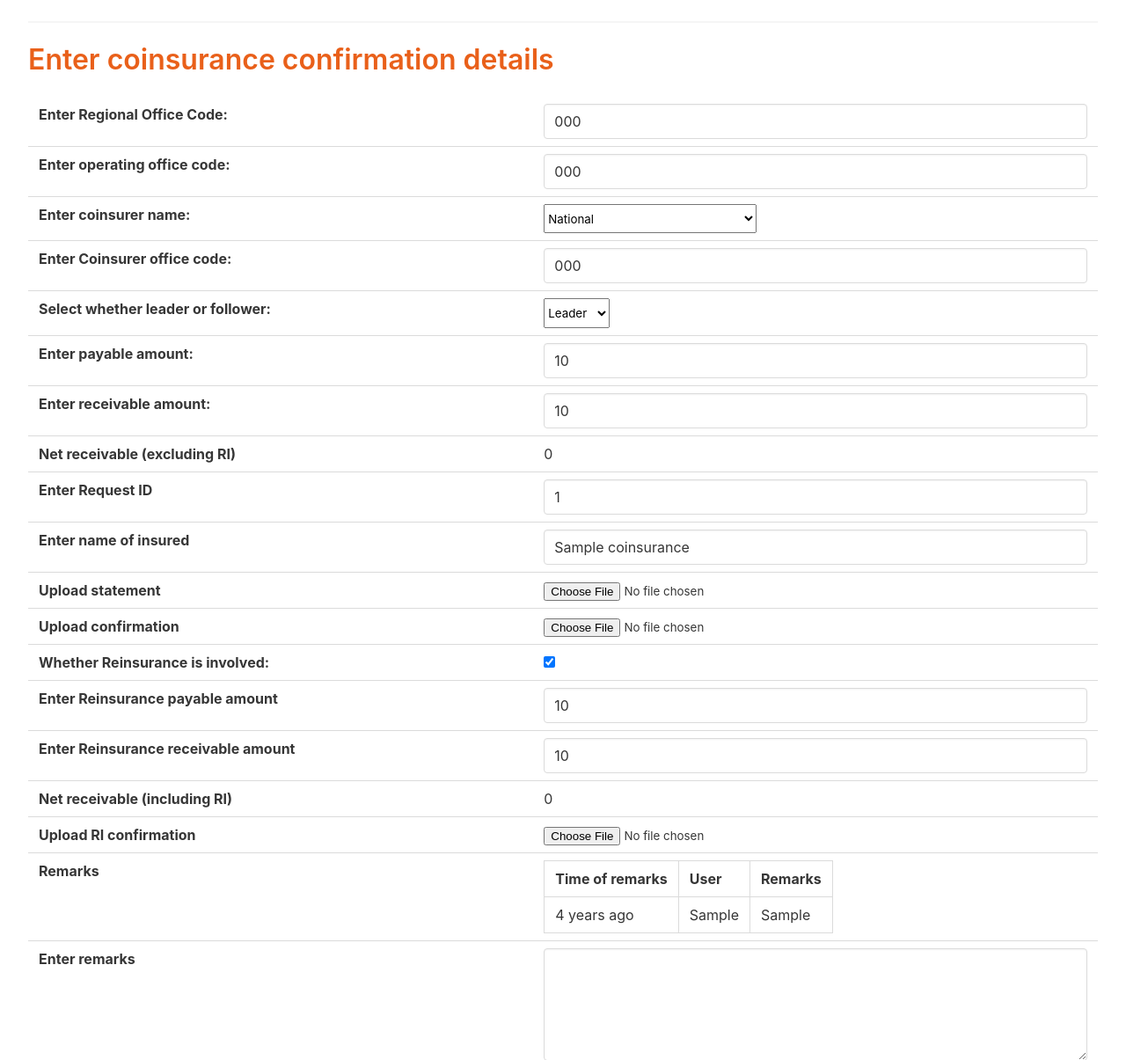
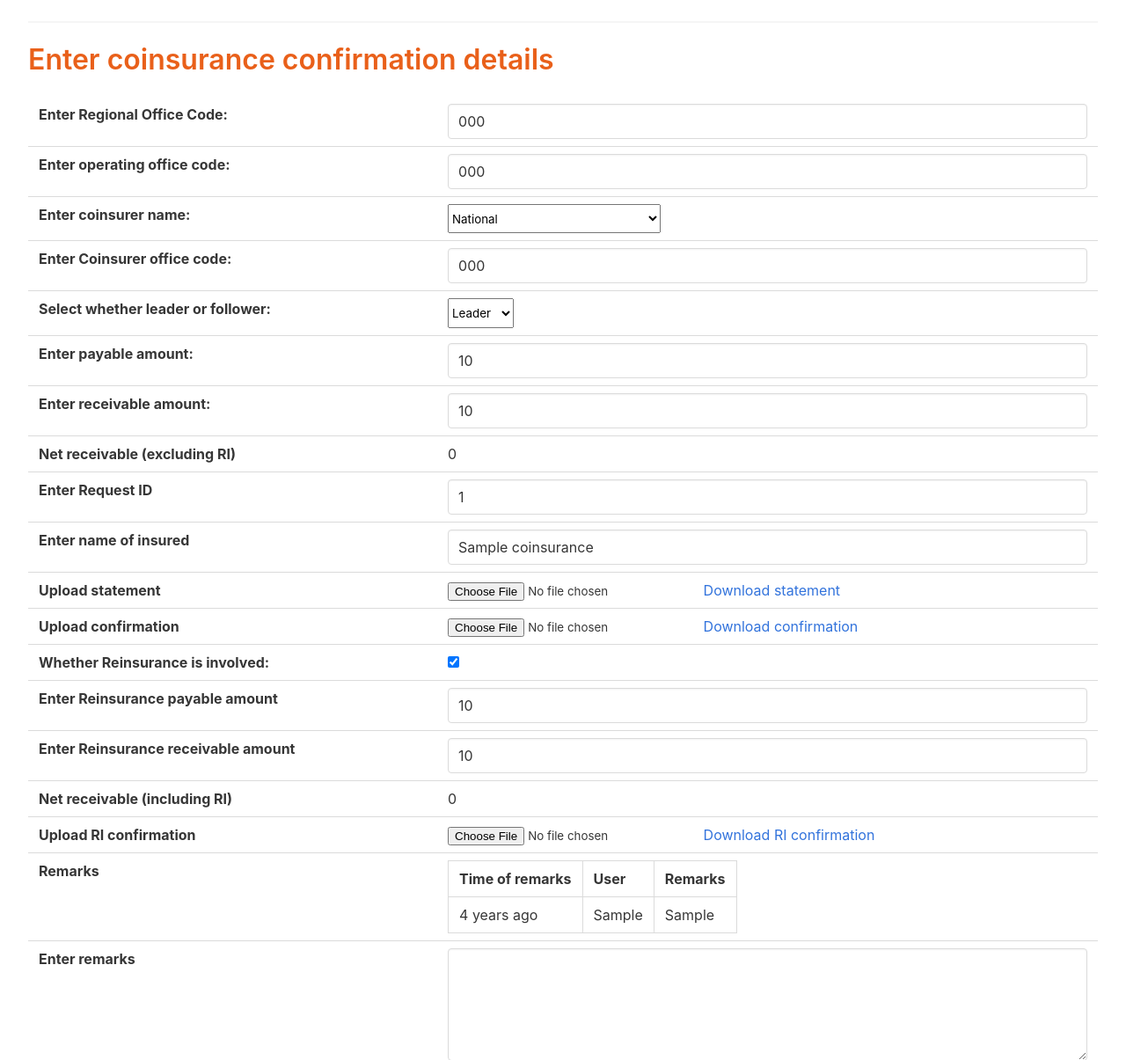
Before and after one commit to jokerdino/cfac_portal, a Flask app: page /coinsurance/edit/1 in a window 1280 px wide; the page is wider, and only the part inside the window is pictured. Shown: the part 56-1261 px from the top of that part at 88% size. Run offline with Flask 3, Linux system fonts and the light colour scheme; a user stored in the database is signed in; tables that the repository leaves empty hold one stand-in row (values such as "Sample post"); some libraries are stand-ins or nearby versions.

Commit message:
Add links to download statement, confirmation and RI confirmation in edit page

```diff
--- a/app/coinsurance/coinsurance_routes.py
+++ b/app/coinsurance/coinsurance_routes.py
@@ -610,6 +610,7 @@ def edit_coinsurance_entry(coinsurance_id):
         enable_save_button=enable_save_button,
         update_settlement=update_settlement,
         humanize_datetime=humanize_datetime,
+        edit=True,
     )
 
 
--- a/app/coinsurance/templates/edit_coinsurance_entry.html
+++ b/app/coinsurance/templates/edit_coinsurance_entry.html
@@ -27,21 +27,36 @@
         <tr><th>{{ form.type_of_transaction.label }}</th>    <td>{{ form.type_of_transaction(class='select')}}</td></tr>
         <tr><th>{{ form.payable_amount.label }}</th>    <td onload="calculateSum()" onkeyup="calculateSum()">{{ form.payable_amount(class='input') }}</td></tr>
         <tr><th>{{ form.receivable_amount.label }}</th>    <td onload="calculateSum()" onkeyup="calculateSum()">{{ form.receivable_amount(class='input') }}</td></tr>
-
         <tr><th><label id="label_before_ri">Net payable (excluding RI)</label></th> <td><label id="cal_direct_amount"></label></td></tr>
-
         <tr><th>{{ form.request_id.label }}</th>    <td>{{ form.request_id(class='input')}}</td></tr>
         <tr><th>{{ form.name_of_insured.label }}</th>    <td>{{ form.name_of_insured(class='input')}}</td></tr>
 
-       <tr><th>{{ form.statement.label }}</th>    <td>{{ form.statement }}</td></tr>
-       <tr><th>{{ form.confirmation.label }}</th>    <td>{{ form.confirmation }}</td></tr>
+        <tr><th>{{ form.statement.label }}</th>    <td>{{ form.statement }}
+
+        {% if edit and coinsurance.statement %}
+        <a href='{{ url_for("coinsurance.download_document", requirement="statement", coinsurance_id = coinsurance.id ) }}'>Download statement</a>
+        {% elif edit %} Statement not uploaded {% endif %}
+        </td></tr>
+
+        <tr><th>{{ form.confirmation.label }}</th>    <td>{{ form.confirmation }}
+
+        {% if edit and coinsurance.confirmation %}
+        <a href='{{ url_for("coinsurance.download_document", requirement="confirmation", coinsurance_id = coinsurance.id ) }}'>Download confirmation</a>
+        {% elif edit %} Confirmation not uploaded {% endif %}
+        </td></tr>
 
         <tr><th>{{ form.bool_reinsurance.label }}</th>    <td>{{ form.bool_reinsurance(class='checkbox') }}</td></tr>
         {% if form.bool_reinsurance.data %}
         <tr><th>{{ form.int_ri_payable_amount.label }}</th>    <td onkeyup="calculateSum()">{{ form.int_ri_payable_amount(class='input') }}</td></tr>
         <tr><th>{{ form.int_ri_receivable_amount.label }}</th>    <td onkeyup="calculateSum()">{{ form.int_ri_receivable_amount(class='input') }}</td></tr>
         <tr><th><label id="label_after_ri">Net payable (including RI)</label></th> <td ><label id="cal_ri_amount"> </label></td></tr>
-       <tr><th>{{ form.ri_confirmation.label }}</th>    <td>{{ form.ri_confirmation }}</td></tr>
+
+        <tr><th>{{ form.ri_confirmation.label }}</th>    <td>{{ form.ri_confirmation }}
+        {% if edit and coinsurance.ri_confirmation %}
+        <a href='{{ url_for("coinsurance.download_document", requirement="ri_confirmation", coinsurance_id = coinsurance.id ) }}'>Download RI confirmation</a>
+        {% elif edit %} Reinsurance confirmation not uploaded {% endif %}
+        </td></tr>
+
         {% else %}
         <tr><th>{{ form.int_ri_payable_amount.label }}</th>    <td onkeyup="calculateSum()">{{ form.int_ri_payable_amount(class='input', disabled=disabled) }}</td></tr>
         <tr><th>{{ form.int_ri_receivable_amount.label }}</th>    <td onkeyup="calculateSum()">{{ form.int_ri_receivable_amount(class='input', disabled=disabled) }}</td></tr>
@@ -84,7 +99,6 @@
         <a class="button is-primary is-large" disabled>Save</a>
         {% endif %}
     </div>
-
 </form>
 
   {% for field in form %}
@@ -94,8 +108,6 @@
     </div>
       {% endif %}
  {% endfor %}
-
-            </div>
 
     {% with messages = get_flashed_messages() %}
         {% if messages %}
@@ -110,7 +122,6 @@
 {% for message in messages %}
    <div class="notification is-danger">
         <p>{{ message }}</p>
-</div>
    </div>
 {% endfor %}
 {% endif %}
```
Lines whose indentation alone changed are shown as unchanged.
